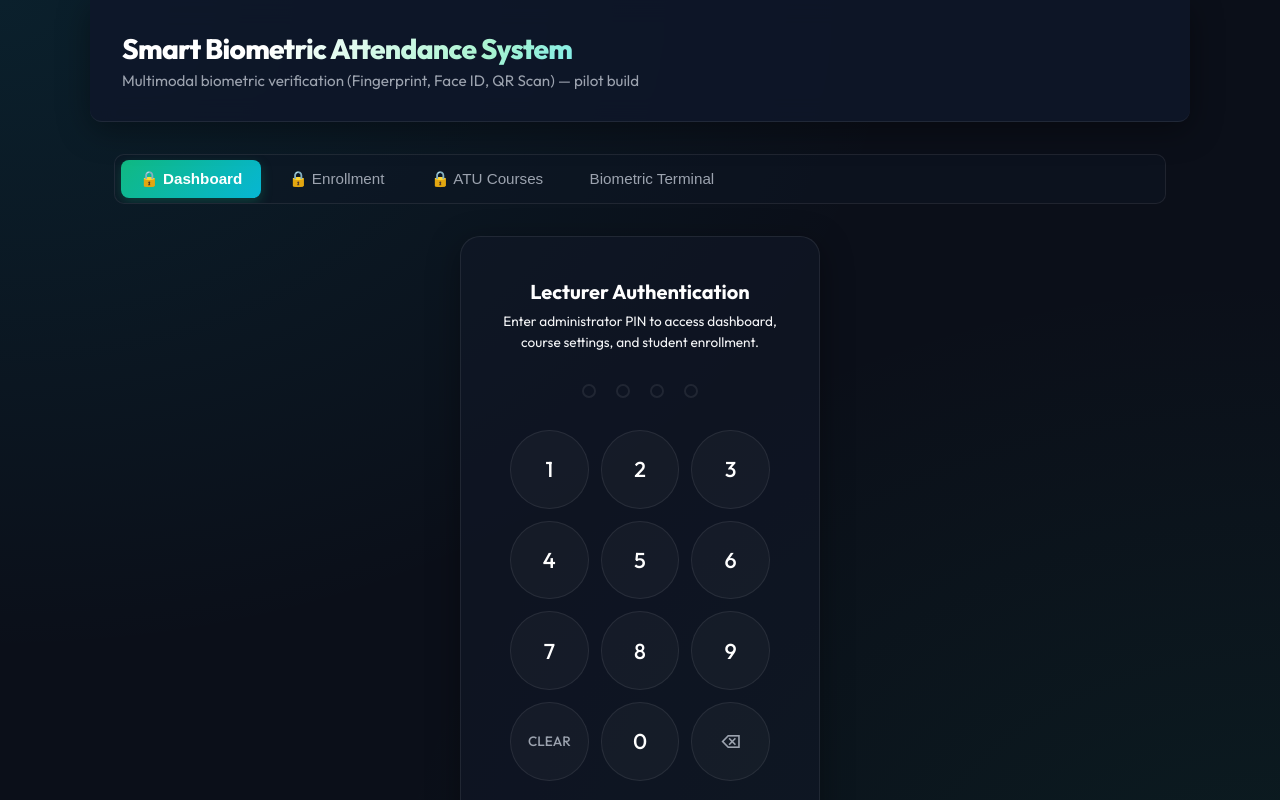
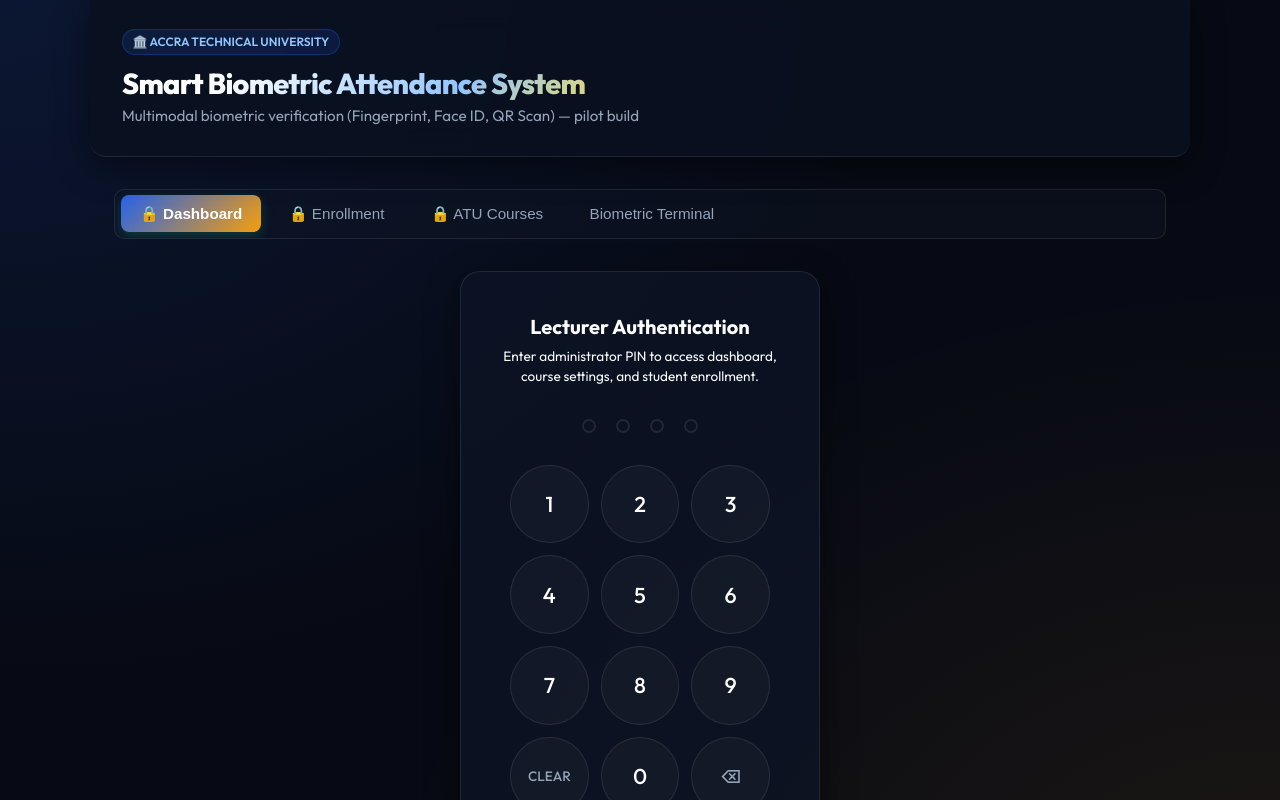
Before and after one commit to devkad09/smart-attendance-system, a React (Vite) app in the folder frontend/: page / in a window 1280 px wide. Shown: the top 800 px of the page. Built offline with nearby package versions, Linux system fonts and the light colour scheme; no server answers.

Commit message:
Redesign UI with ATU Royal Blue & Warm Gold institutional colors and enhanced glassmorphism

```diff
--- a/frontend/src/App.jsx
+++ b/frontend/src/App.jsx
@@ -36,18 +36,25 @@ export default function App() {
   return (
     <div className="app">
       <header className="app-header">
+        <div style={{ display: "flex", justifyContent: "space-between", alignItems: "center", width: "100%", flexWrap: "wrap", gap: "1rem" }}>
           <div>
+            <div style={{ display: "inline-flex", alignItems: "center", gap: "0.4rem", padding: "0.2rem 0.6rem", background: "rgba(37, 99, 235, 0.15)", border: "1px solid rgba(37, 99, 235, 0.3)", borderRadius: "20px", fontSize: "0.75rem", fontWeight: "600", color: "#93c5fd", marginBottom: "0.4rem" }}>
+              <span>🏛️ ACCRA TECHNICAL UNIVERSITY</span>
+            </div>
             <h1>Smart Biometric Attendance System</h1>
             <p className="subtitle">Multimodal biometric verification (Fingerprint, Face ID, QR Scan) — pilot build</p>
           </div>
           {isAuthenticated && (
             <div className="header-actions">
-            <span style={{ fontSize: "0.85rem", color: "var(--primary)", fontWeight: 500 }}>● Lecturer Session</span>
-            <button className="secondary-btn" onClick={handleLogout} style={{ padding: "0.4rem 0.8rem", fontSize: "0.8rem" }}>
+              <span style={{ fontSize: "0.85rem", color: "#fde047", background: "rgba(245, 158, 11, 0.15)", padding: "0.3rem 0.75rem", borderRadius: "20px", border: "1px solid rgba(245, 158, 11, 0.3)", fontWeight: 600 }}>
+                ● Lecturer Session Active
+              </span>
+              <button className="secondary-btn" onClick={handleLogout} style={{ padding: "0.45rem 0.9rem", fontSize: "0.8rem", borderRadius: "8px" }}>
                 🔒 Lock Terminal
               </button>
             </div>
           )}
+        </div>
       </header>
 
       <nav className="tabs">
--- a/frontend/src/index.css
+++ b/frontend/src/index.css
@@ -1,26 +1,26 @@
 @import url('https://fonts.googleapis.com/css2?family=Outfit:wght@300;400;500;600;700;800&family=JetBrains+Mono:wght@400;500;700&display=swap');
 
 :root {
-  --bg-main: #0b0f19;
-  --bg-card: rgba(17, 24, 39, 0.65);
-  --bg-header: rgba(15, 23, 42, 0.85);
-  --primary: #10b981;
-  --primary-hover: #059669;
-  --primary-glow: rgba(16, 185, 129, 0.3);
-  --secondary: #06b6d4;
-  --secondary-hover: #0891b2;
-  --secondary-glow: rgba(6, 182, 212, 0.3);
-  --text: #f3f4f6;
-  --text-muted: #9ca3af;
-  --border: rgba(255, 255, 255, 0.08);
-  --border-glow: rgba(16, 185, 129, 0.2);
+  --bg-main: #070a14;
+  --bg-card: rgba(13, 20, 38, 0.75);
+  --bg-header: rgba(10, 16, 31, 0.88);
+  --primary: #2563eb;          /* ATU Royal Blue */
+  --primary-hover: #1d4ed8;
+  --primary-glow: rgba(37, 99, 235, 0.35);
+  --secondary: #f59e0b;        /* ATU Warm Gold */
+  --secondary-hover: #d97706;
+  --secondary-glow: rgba(245, 158, 11, 0.35);
+  --text: #f8fafc;
+  --text-muted: #94a3b8;
+  --border: rgba(255, 255, 255, 0.09);
+  --border-glow: rgba(37, 99, 235, 0.25);
   --danger: #ef4444;
   --danger-glow: rgba(239, 68, 68, 0.25);
   --late: #f59e0b;
   --late-glow: rgba(245, 158, 11, 0.25);
-  --ontime: #10b981;
+  --ontime: #10b981;          /* ATU Verified Emerald */
   --ontime-glow: rgba(16, 185, 129, 0.25);
-  --shadow: 0 8px 32px 0 rgba(0, 0, 0, 0.37);
+  --shadow: 0 10px 35px 0 rgba(0, 0, 0, 0.45);
   --font-sans: 'Outfit', -apple-system, sans-serif;
   --font-mono: 'JetBrains Mono', monospace;
 }
@@ -34,8 +34,8 @@
 body {
   background-color: var(--bg-main);
   background-image:
-    radial-gradient(at 0% 0%, rgba(6, 182, 212, 0.1) 0px, transparent 50%),
-    radial-gradient(at 100% 100%, rgba(16, 185, 129, 0.08) 0px, transparent 50%);
+    radial-gradient(at 0% 0%, rgba(37, 99, 235, 0.14) 0px, transparent 50%),
+    radial-gradient(at 100% 100%, rgba(245, 158, 11, 0.09) 0px, transparent 50%);
   color: var(--text);
   font-family: var(--font-sans);
   min-height: 100vh;
@@ -69,8 +69,8 @@ body {
 /* Header Overhaul */
 .app-header {
   background: var(--bg-header);
-  backdrop-filter: blur(12px);
-  -webkit-backdrop-filter: blur(12px);
+  backdrop-filter: blur(16px);
+  -webkit-backdrop-filter: blur(16px);
   border-bottom: 1px solid var(--border);
   margin: 0 -1.5rem 2rem;
   padding: 1.75rem 2rem;
@@ -78,20 +78,20 @@ body {
   flex-direction: column;
   gap: 0.25rem;
   box-shadow: var(--shadow);
-  border-bottom-left-radius: 12px;
-  border-bottom-right-radius: 12px;
+  border-bottom-left-radius: 16px;
+  border-bottom-right-radius: 16px;
 }
 
 .app-header h1 {
-  font-size: 1.75rem;
+  font-size: 1.8rem;
   font-weight: 800;
-  background: linear-gradient(135deg, #ffffff 30%, #a7f3d0 70%, #67e8f9 100%);
+  background: linear-gradient(135deg, #ffffff 20%, #93c5fd 65%, #fde047 100%);
   -webkit-background-clip: text;
   -webkit-text-fill-color: transparent;
   letter-spacing: -0.025em;
   display: flex;
   align-items: center;
-  gap: 0.5rem;
+  gap: 0.6rem;
 }
 
 .subtitle {
@@ -201,11 +201,11 @@ h2 {
   box-shadow: 0 10px 20px rgba(0, 0, 0, 0.2);
 }
 
-.stat-card-enrolled::before { background: var(--secondary); }
-.stat-card-present::before { background: var(--primary); }
-.stat-card-absent::before { background: var(--danger); }
-.stat-card-ontime::before { background: var(--primary); }
-.stat-card-late::before { background: var(--late); }
+.stat-card-enrolled::before { background: linear-gradient(90deg, #2563eb, #60a5fa); }
+.stat-card-present::before { background: linear-gradient(90deg, #10b981, #34d399); }
+.stat-card-absent::before { background: linear-gradient(90deg, #ef4444, #f87171); }
+.stat-card-ontime::before { background: linear-gradient(90deg, #10b981, #34d399); }
+.stat-card-late::before { background: linear-gradient(90deg, #f59e0b, #fbbf24); }
 
 .stat-value {
   font-size: 2.25rem;
@@ -514,7 +514,9 @@ tr:hover td {
   position: absolute;
   width: 90%;
   height: 90%;
-  background: radial-gradient(circle, transparent 20%, rgba(6, 182, 212, 0.05) 50%, transparent 70%);
+  background: radial-gradient(circle, transparent 20%, rgba(37, 99, 235, 0.08) 50%, transparent 70%);
+  border: 1px dashed rgba(245, 158, 11, 0.35);
+  border-radius: 50%;
   animation: rotate-slow 10s linear infinite;
 }
 
@@ -524,9 +526,9 @@ tr:hover td {
 }
 
 @keyframes pulse-cyan {
-  0% { border-color: rgba(6, 182, 212, 0.4); box-shadow: 0 0 0 9999px rgba(0, 0, 0, 0.5), 0 0 10px rgba(6, 182, 212, 0.1); }
-  50% { border-color: rgba(6, 182, 212, 1); box-shadow: 0 0 0 9999px rgba(0, 0, 0, 0.55), 0 0 25px rgba(6, 182, 212, 0.4); }
-  100% { border-color: rgba(6, 182, 212, 0.4); box-shadow: 0 0 0 9999px rgba(0, 0, 0, 0.5), 0 0 10px rgba(6, 182, 212, 0.1); }
+  0% { border-color: rgba(37, 99, 235, 0.5); box-shadow: 0 0 0 9999px rgba(0, 0, 0, 0.5), 0 0 10px rgba(37, 99, 235, 0.2); }
+  50% { border-color: rgba(245, 158, 11, 0.9); box-shadow: 0 0 0 9999px rgba(0, 0, 0, 0.55), 0 0 25px rgba(245, 158, 11, 0.4); }
+  100% { border-color: rgba(37, 99, 235, 0.5); box-shadow: 0 0 0 9999px rgba(0, 0, 0, 0.5), 0 0 10px rgba(37, 99, 235, 0.2); }
 }
 
 /* Scanning Status HUD */
```
Lines whose indentation alone changed are shown as unchanged.
